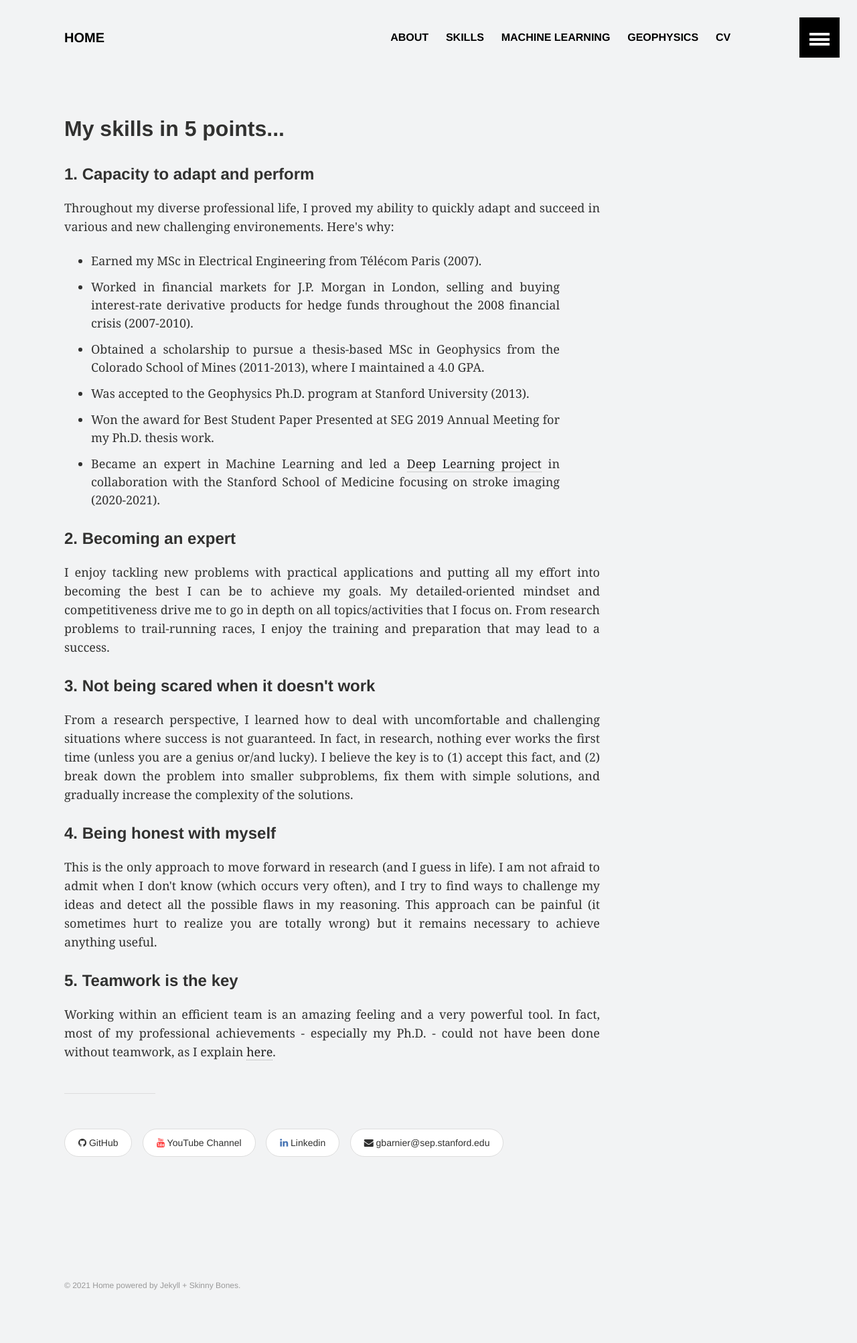
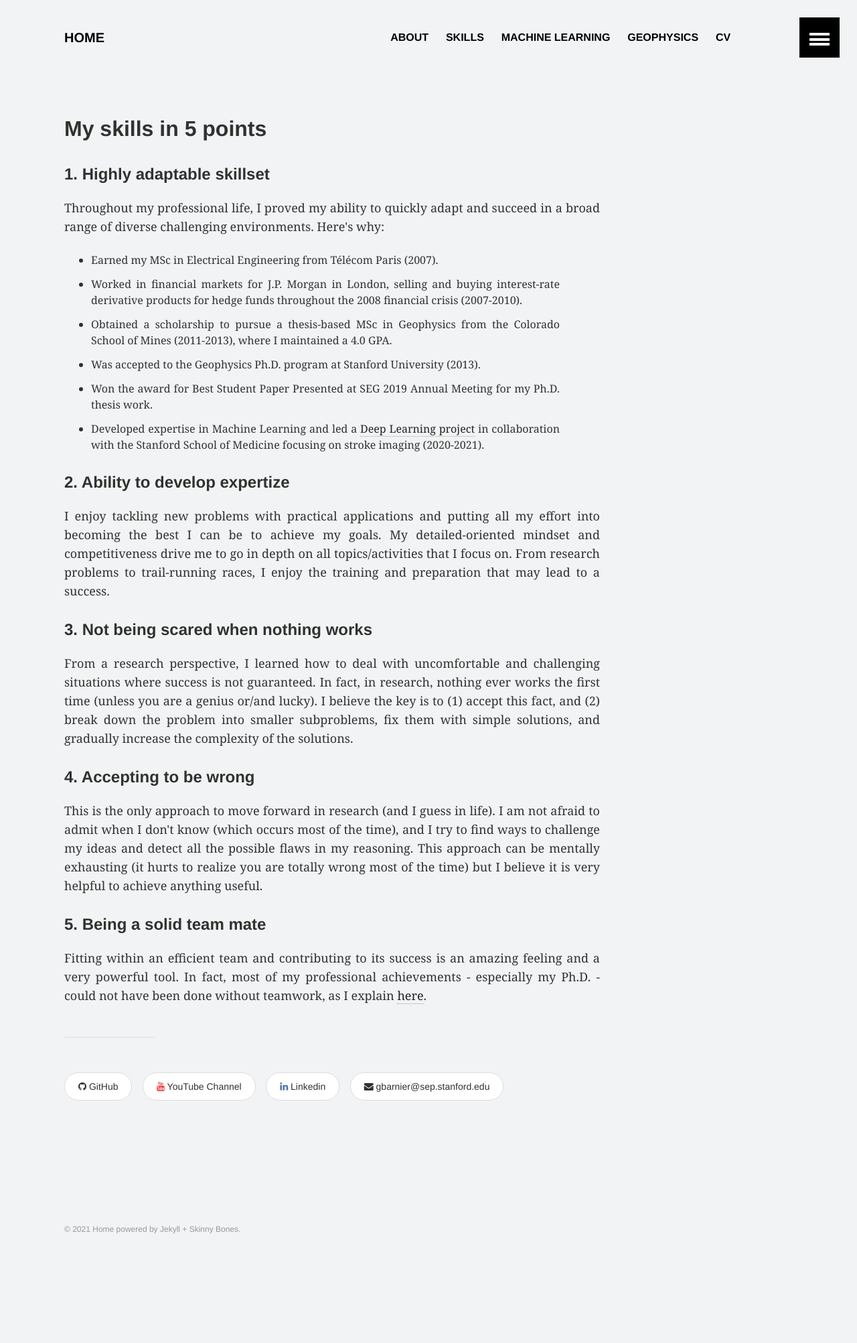
Before and after one commit to gbarnier/gbarnier.github.io, a Jekyll site: the page built from _pages/skills.md, in a window 1280 px wide. Shown: the whole page at 67% size. Built offline with Jekyll 4.4.1, drawn with Linux system fonts in a browser that asks for light colours; after the commit the page ends 1921 px from its top, so only the background shows below that.

Commit message:
Update skills.md

```diff
--- a/_pages/skills.md
+++ b/_pages/skills.md
@@ -18,7 +18,7 @@ permalink: /skills/
             width: 700px;
             text-align: justify;
             font-family: Georgia;
-            font-size: 18px;
+            font-size: 16px;
         }
 
         </style>
@@ -26,12 +26,12 @@ permalink: /skills/
 
 <body>
 
-<h2>My skills in 5 points...</h2>
+<h2>My skills in 5 points</h2>
 
-<h4>1. Capacity to adapt and perform</h4>
+<h4>1. Highly adaptable skillset</h4>
 
 <p class="paragraph-wide">
-Throughout my diverse professional life, I proved my ability to quickly adapt and succeed in various and new challenging environements. Here's why:
+Throughout my professional life, I proved my ability to quickly adapt and succeed in a broad range of diverse challenging environments. Here's why:
 
 <ul>
 <li class="paragraph-list">Earned my MSc in Electrical Engineering from Télécom Paris (2007).</li>
@@ -39,28 +39,28 @@ Throughout my diverse professional life, I proved my ability to quickly adapt an
 <li class="paragraph-list">Obtained a scholarship to pursue a thesis-based MSc in Geophysics from the Colorado School of Mines (2011-2013), where I maintained a 4.0 GPA.</li>
 <li class="paragraph-list">Was accepted to the Geophysics Ph.D. program at Stanford University (2013).</li>
 <li class="paragraph-list">Won the award for Best Student Paper Presented at SEG 2019 Annual Meeting for my Ph.D. thesis work.</li>
-<li class="paragraph-list">Became an expert in Machine Learning and led a <a href="/ctp-project">Deep Learning project</a> in collaboration with the Stanford School of Medicine focusing on stroke imaging (2020-2021).</li>
+<li class="paragraph-list">Developed expertise in Machine Learning and led a <a href="/ctp-project">Deep Learning project</a> in collaboration with the Stanford School of Medicine focusing on stroke imaging (2020-2021).</li>
 </ul>
 </p>
 
-<h4>2. Becoming an expert</h4>
+<h4>2. Ability to develop expertize</h4>
 <p class="paragraph-wide">
 I enjoy tackling new problems with practical applications and putting all my effort into becoming the best I can be to achieve my goals. My detailed-oriented mindset and competitiveness drive me to go in depth on all topics/activities that I focus on. From research problems to trail-running races, I enjoy the training and preparation that may lead to a success.
 </p>
 
-<h4>3. Not being scared when it doesn't work</h4>
+<h4>3. Not being scared when nothing works</h4>
 <p class="paragraph-wide">
 From a research perspective, I learned how to deal with uncomfortable and challenging situations where success is not guaranteed. In fact, in research, nothing ever works the first time (unless you are a genius or/and lucky). I believe the key is to (1) accept this fact, and (2) break down the problem into smaller subproblems, fix them with simple solutions, and gradually increase the complexity of the solutions.
 </p>
 
-<h4>4. Being honest with myself</h4>
+<h4>4. Accepting to be wrong</h4>
 <p class="paragraph-wide">
-This is the only approach to move forward in research (and I guess in life). I am not afraid to admit when I don't know (which occurs very often), and I try to find ways to challenge my ideas and detect all the possible flaws in my reasoning. This approach can be painful (it sometimes hurt to realize you are totally wrong) but it remains necessary to achieve anything useful.
+This is the only approach to move forward in research (and I guess in life). I am not afraid to admit when I don't know (which occurs most of the time), and I try to find ways to challenge my ideas and detect all the possible flaws in my reasoning. This approach can be mentally exhausting (it hurts to realize you are totally wrong most of the time) but I believe it is very helpful to achieve anything useful.
 </p>
 
-<h4>5. Teamwork is the key</h4>
+<h4>5. Being a solid team mate</h4>
 <p class="paragraph-wide">
-Working within an efficient team is an amazing feeling and a very powerful tool. In fact, most of my professional achievements - especially my Ph.D. - could not have been done without teamwork, as I explain <a href="/eg">here</a>.
+Fitting within an efficient team and contributing to its success is an amazing feeling and a very powerful tool. In fact, most of my professional achievements - especially my Ph.D. - could not have been done without teamwork, as I explain <a href="/eg">here</a>.
 </p>
 </body>
 </html>
```
